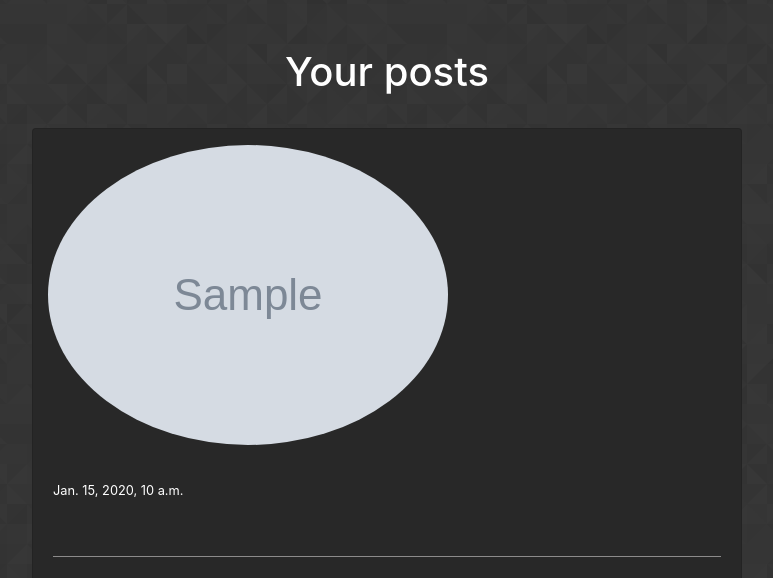
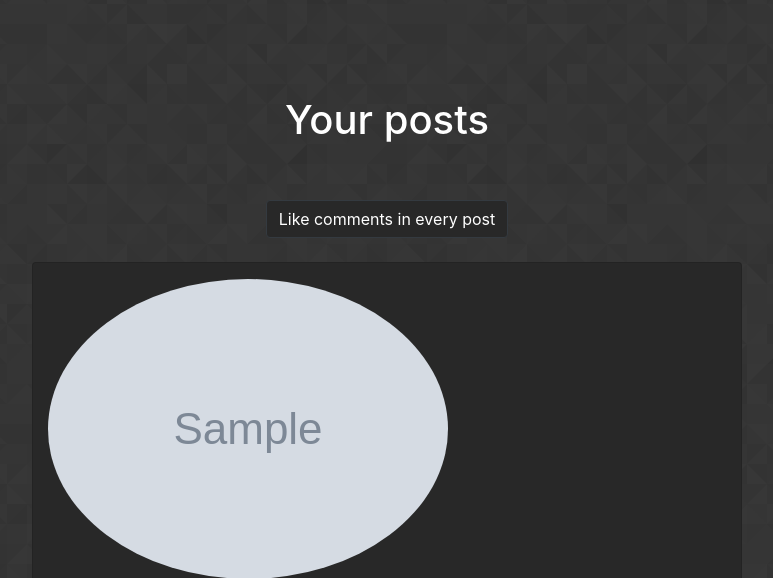
Before and after one commit to Wokstym/AutoFb, a Django app: template templates/home/index.html in a window 1280 px wide. Shown: the part 56-634 px from the top of the page, without its empty margins (253-1026 px from the left). Run offline with Django 3.2, Linux system fonts and the light colour scheme; the template is opened without the code that fills it: most values are stand-ins (such as "Sample title", 1, 10 or a date in 2020); grey boxes marked "Sample" are stand-in pictures; some libraries are stand-ins or nearby versions.

Commit message:
Added likes to posts

```diff
--- a/templates/home/index.html
+++ b/templates/home/index.html
@@ -10,8 +10,15 @@
 <div class="container mt-5 col-12">
     {% if posts %}
             <div class = "row">
+                <div class="col-lg-8 col-offset-lg-2 text-center mx-auto my-5">
+                    <h1>Your posts</h1>
+                </div>
+
                 <div class="col-lg-8 col-offset-lg-2 text-center mx-auto">
-                    <h1>Your posts</h1>
+                    <form method="post">
+                        {% csrf_token %}
+                        <button type="submit" class="btn btn-dark" name="like_all_comments" style="background-color: rgb(40,40,40)">Like comments in every post</button>
+                    </form>
                 </div>
 
                 {% for post in posts %}
@@ -45,7 +52,11 @@
 
                             <div class="col-12 text-center my-3">
                                 <div class="btn-group" role="group" aria-label="Basic example">
-                                    <button type="button" id="checkButton" class="btn btn-dark mr-lg-5">Like all comments</button>
+                                    <form method="post">
+                                        {% csrf_token %}
+                                        <input type="hidden" name="comments_to_like" value="{{ post.comments }}">
+                                        <button type="submit" id="checkButton" class="btn btn-dark mr-lg-5" name="like_comments">Like all comments</button>
+                                    </form>
                                     <button type="button" id="checkButton" class="btn btn-dark mx-lg-3">Delete danger words</button>
                                     <button type="button" id="checkButton" class="btn btn-dark ml-lg-5">Delete post</button>
                                 </div>
```
Also changed, not shown: home/views.py (+35 -8 lines).
